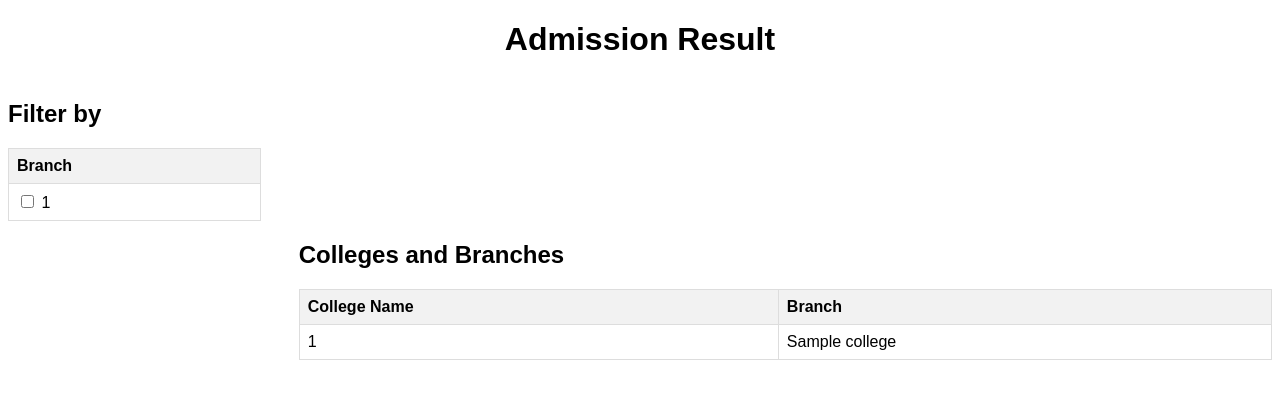
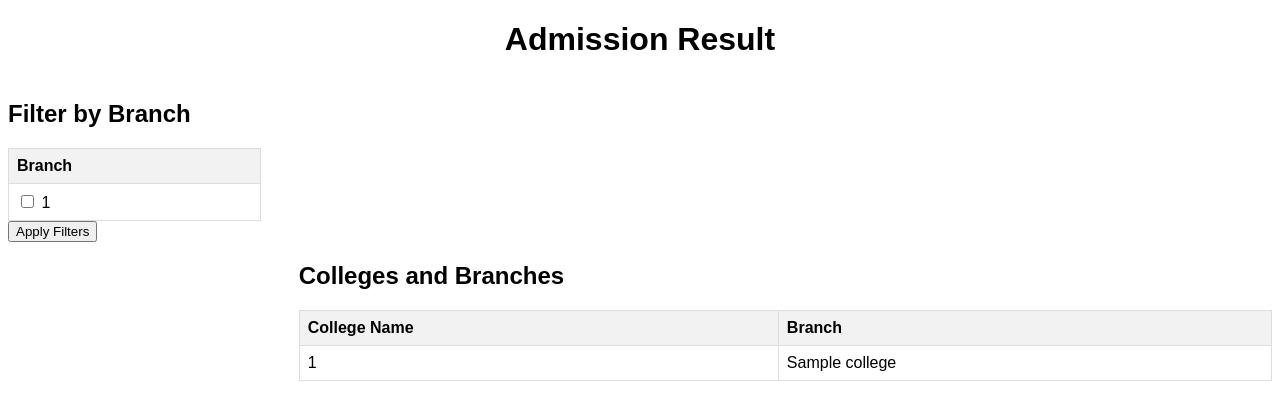
Before and after one commit to gauthamnnair/College-Connect, a Flask app: template templates/result.html in a window 1280 px wide. Shown: the top 420 px of the page. Run offline with Flask 3, Linux system fonts and the light colour scheme; the template is opened without the code that fills it: most values are stand-ins (such as "Sample title", 1, 10 or a date in 2020).

Commit message:
Used Nested Query to List Colleges

```diff
--- a/app.py
+++ b/app.py
@@ -108,20 +108,6 @@ create_admissions_table()
 def admission_form():
     return render_template('form.html')
 
-def generate_sql_commands(mhcet_percentile, jee_percentile, category):
-    sql_commands = []
-
-    # Query colleges from the data database based on MHCET percentile and category
-    sql_mhcet = "SELECT college_name, branch FROM colleges WHERE percentile <= ? AND seat_type = ?"
-    sql_commands.append((sql_mhcet, (mhcet_percentile, category)))
-
-    # If JEE percentile is provided, query colleges for JEE percentile and category
-    if jee_percentile:
-        sql_jee = "SELECT college_name, branch FROM colleges WHERE percentile <= ? AND seat_type = ?"
-        sql_commands.append((sql_jee, (jee_percentile, category)))
-
-    return sql_commands
-
 @app.route('/submit', methods=['POST'])
 def submit_admission():
     mhcet_percentile = request.form.get('mhcet_percentile')
@@ -139,7 +125,8 @@ def submit_admission():
         print("Error inserting data into admissions table:", e)
     finally:
         conn_admissions.close()
-
+    mhcet_query = "SELECT college_name, branch FROM colleges WHERE percentile <= ? AND seat_type = ?"
+    jee_query = "SELECT college_name, branch FROM colleges WHERE percentile <= ? AND seat_type = 'AI'"
     # Query colleges from the data database based on user input
     colleges = []
     distinct_branches = []
@@ -147,19 +134,23 @@ def submit_admission():
         conn_data = sqlite3.connect('data.db')
         c_data = conn_data.cursor()
         if mhcet_percentile and jee_percentile:
-            c_data.execute("SELECT college_name, branch FROM colleges WHERE percentile <= ? AND seat_type = ?", (mhcet_percentile, category))
+            c_data.execute(mhcet_query, (mhcet_percentile, category))
             colleges = c_data.fetchall()
-            c_data.execute("SELECT DISTINCT branch FROM colleges WHERE percentile <= ? AND seat_type = 'AI'", (jee_percentile, category))
+            c_data.execute("SELECT DISTINCT branch FROM (" +mhcet_query+ ")", (mhcet_percentile, category))
             distinct_branches = c_data.fetchall()
+            c_data.execute(jee_query, (jee_percentile,))
+            colleges.extend(c_data.fetchall())
+            c_data.execute("SELECT DISTINCT branch FROM (" +jee_query+ ")", (jee_percentile,))
+            distinct_branches.extend(c_data.fetchall())
         elif jee_percentile:
-            c_data.execute("SELECT college_name, branch FROM colleges WHERE percentile <= ? AND seat_type = 'AI'", (jee_percentile,))
+            c_data.execute(jee_query, (jee_percentile,))
             colleges = c_data.fetchall()
-            c_data.execute("SELECT DISTINCT branch FROM colleges WHERE percentile <= ? AND seat_type = 'AI'", (jee_percentile,))
+            c_data.execute("SELECT DISTINCT branch FROM (" +jee_query+ ")", (jee_percentile,))
             distinct_branches = c_data.fetchall()
         elif mhcet_percentile:
-            c_data.execute("SELECT college_name, branch FROM colleges WHERE percentile <= ? AND seat_type = ?", (mhcet_percentile, category))
+            c_data.execute(mhcet_query, (mhcet_percentile, category))
             colleges = c_data.fetchall()
-            c_data.execute("SELECT DISTINCT branch FROM colleges WHERE percentile <= ? AND seat_type = ?", (mhcet_percentile, category))
+            c_data.execute("SELECT DISTINCT branch FROM (" +mhcet_query+ ")", (mhcet_percentile, category))
             distinct_branches = c_data.fetchall()
         else:
             raise ValueError("Both MHCET and JEE percentiles are None.")
--- a/templates/result.html
+++ b/templates/result.html
@@ -9,7 +9,8 @@
         <h1>Admission Result</h1>
     </div>
     <div class="filter-container">
-        <h2>Filter by</h2>
+        <h2>Filter by Branch</h2>
+        <form action="{{ url_for('submit_admission') }}" method="post">
             <table>
                 <thead>
                     <tr>
@@ -20,13 +21,15 @@
                     {% for branch_tuple in distinct_branches %}
                     <tr>
                         <td>
-                        <input type="checkbox" id="{{ branch_tuple[0] }}" name="branch" value="{{ branch_tuple[0] }}">
+                            <input type="checkbox" id="{{ branch_tuple[0] }}" name="branches" value="{{ branch_tuple[0] }}">
                             <label for="{{ branch_tuple[0] }}">{{ branch_tuple[0] }}</label>
                         </td>
                     </tr>
                     {% endfor %}
                 </tbody>
             </table>
+            <button type="submit">Apply Filters</button>
+        </form>
     </div>
 
     <div class="table-container">
```
Also changed, not shown: admissions.db. Lines whose indentation alone changed are shown as unchanged.
